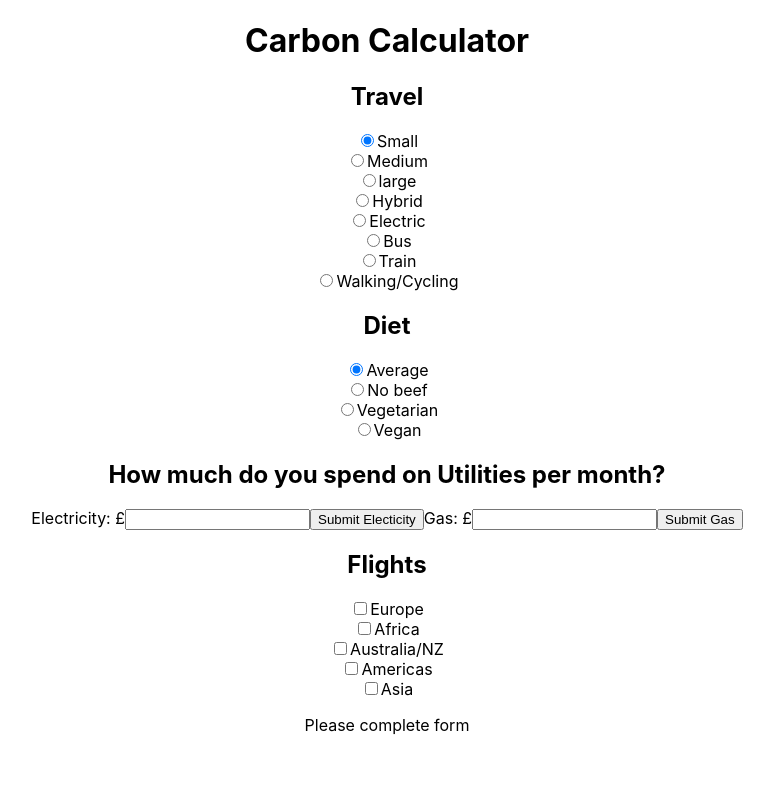
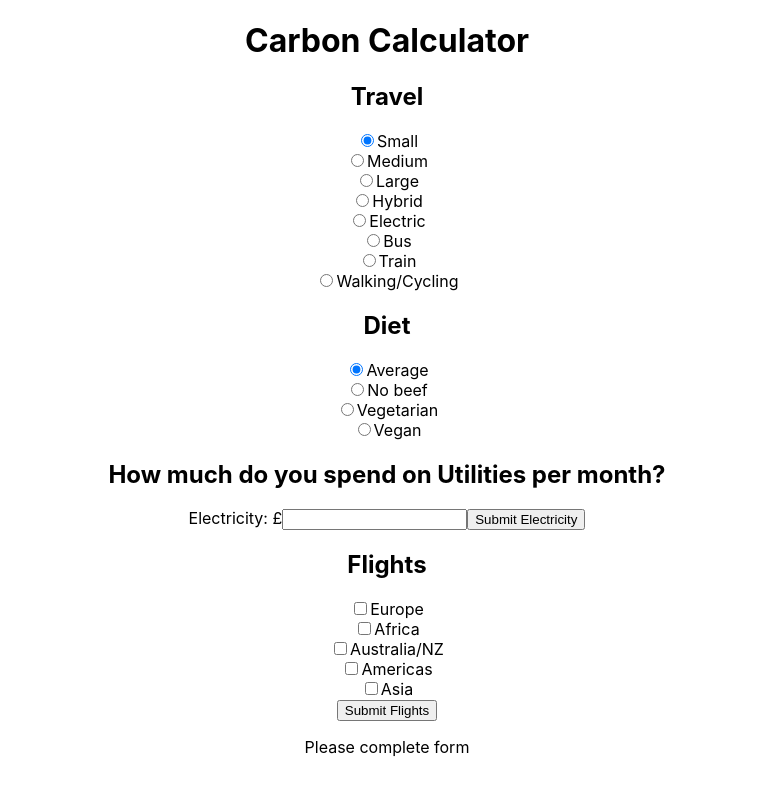
Before and after one commit to douglasrusse11/CO2_Calculator_Group_Project, a React (Create React App) app: page / in a window 1280 px wide. Shown: the top 792 px of the page, without its empty margins (253-1027 px from the left). Built offline with nearby package versions, Linux system fonts and the light colour scheme.

Commit message:
makes utility questions render conditionally

```diff
--- a/src/components/Flight.js
+++ b/src/components/Flight.js
@@ -2,6 +2,9 @@ import {getFlightEstimate} from '../services/CarbonService';
 import { useState } from 'react';
 
 const Flight = ({updateFormData}) => {
+
+    const [destinationAirport, setDestinationAirport] = useState ("");
+    const [numberOfFlights, setNumberofFlights] = useState ();
     // europe berlin =          ber
     // africa SA =              tzn
     // australia/NZ sydney =    syd
@@ -15,10 +18,13 @@ const Flight = ({updateFormData}) => {
                                             asia: false})
 
     const onChange = (e) => {
-        console.log(e.target)
         const newDisplay = {...display};
         newDisplay[e.target.id] = !newDisplay[e.target.id]
         setDisplay(newDisplay);
+    }
+
+    const handleFlightClick = (e) => {
+
     }
 
     return (
@@ -69,6 +75,7 @@ const Flight = ({updateFormData}) => {
                     <label htmlFor="flight amount" >Number of flights</label>
                     <input type="number" id="number_of_flights_asia"/></>}
                 </div>
+                <input type="submit" onClick={handleFlightClick} value="Submit Flights" id="Submit-Flights"/>
                 </>
     )
 }
--- a/src/components/Travel.js
+++ b/src/components/Travel.js
@@ -48,7 +48,7 @@ const Travel = ({ updateFormData }) => {
                 <div>
                     <input onChange={onChange} type="radio" id="large" name="travel" value="7811182c-3efa-4253-9763-2ed6bf4014f7"
                     />
-                    <label htmlFor="large">large</label>
+                    <label htmlFor="large">Large</label>
                 </div>
                 <div>
                     <input onChange={onChange} type="radio" id="hybrid" name="travel" value="2bcdabf0-c33d-4970-9701-d1a983d41678"
--- a/src/components/Utilities.js
+++ b/src/components/Utilities.js
@@ -8,6 +8,7 @@ const Utilities = ({updateFormData}) => {
 
     const [electricityUnit, setElectricityUnit] = useState(1);
     const [gasUnit, setGasUnit] = useState(1);
+    const [displayElectricity, setDisplayElectricity] = useState(true)
 
     const onElectricityChange = (e) => {
         const electricityPricePerMonth = e.target.value;
@@ -34,7 +35,8 @@ const Utilities = ({updateFormData}) => {
                         }
                     };
                     updateFormData(newEvent);
-                })}
+                })
+            setDisplayElectricity(false)}
 
     const handleGasClick = (e) => {
         e.preventDefault();
@@ -50,19 +52,27 @@ const Utilities = ({updateFormData}) => {
                 })
             }
 
+    const handleBackClick = () => {
+        setDisplayElectricity(true);
+    }
+
 
 // take £ value and divide by 17.2 for kwh. kwh is sent to api.
     return (
         <>
             <h2>How much do you spend on Utilities per month?</h2>
+            {displayElectricity ?
+            <>
                 <label htmlFor="electricity-value">Electricity: £</label>
                 <input onChange={onElectricityChange} type="number" step="0.01" min="0.01" id="electricity-value"/>
-                <input type="submit" onClick={handleElectricityClick} value="Submit Electicity" id="Submit-Electricity"/>
-
-
+                <input type="submit" onClick={handleElectricityClick} value="Submit Electricity" id="Submit-Electricity"/>
+            </> :
+            <>
                 <label htmlFor="gas-value">Gas: £</label>
                 <input onChange={onGasChange} type="number" step="0.01" min="0.01" id="gas-value"/>
                 <input type="submit" onClick={handleGasClick} value="Submit Gas" id="Submit-Gas"/>
+                <input type="submit" onClick={handleBackClick} value="Back to electricity" id="back"/>
+            </>}
         </>
     )
 }
```
